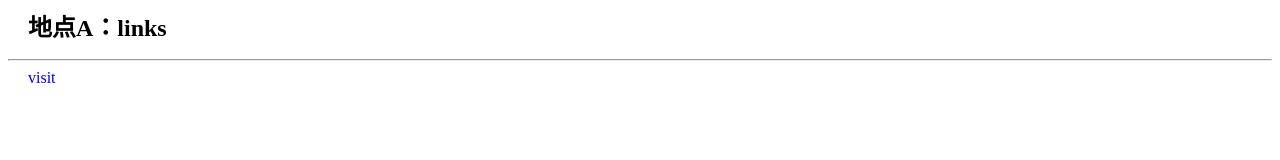
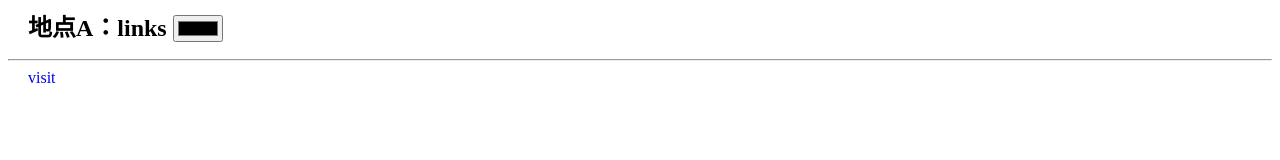
Before and after one commit to stookia/home, a plain HTML site: page index.html in a window 1280 px wide. Drawn offline with Linux system fonts and the light colour scheme.

Commit message:
Update index.html

```diff
--- a/index.html
+++ b/index.html
@@ -22,7 +22,7 @@
 </B>
 
 </FONT>
-
+<input id="color1" type=color>
 <HR>
 
 &nbsp;&nbsp;&nbsp;&nbsp;
```
